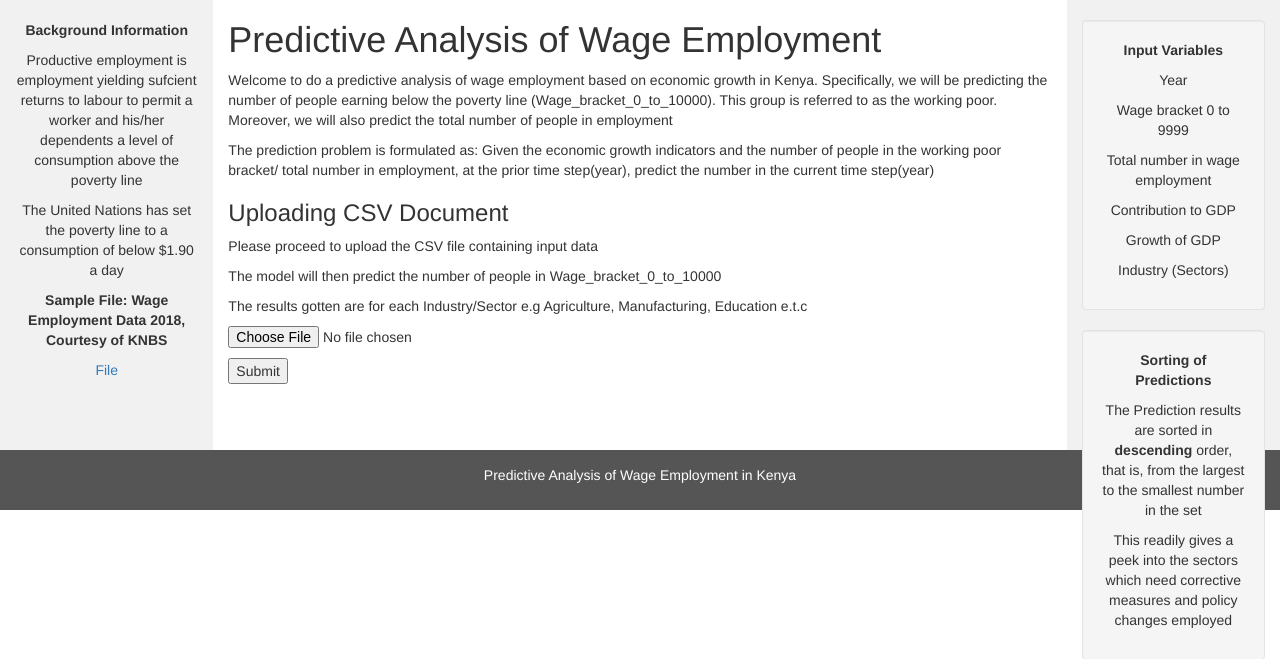
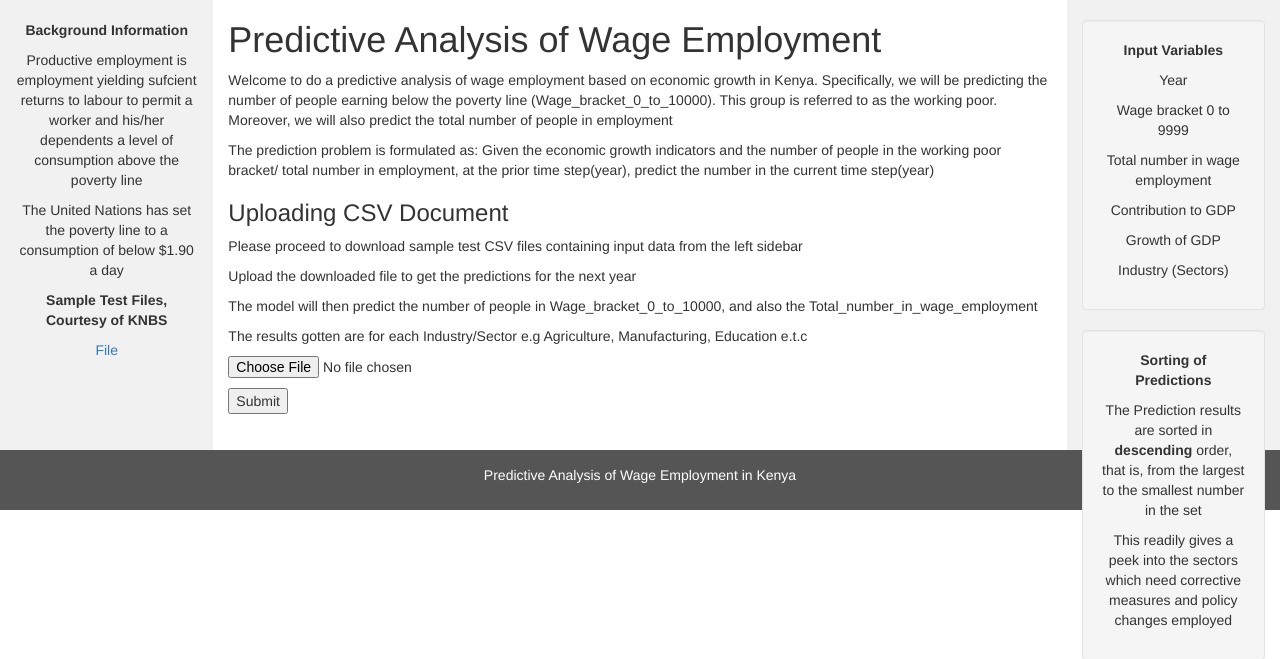
Before and after one commit to IsaacMwendwa/productive-employment-prediction, a Flask app: page / in a window 1280 px wide. Shown: the part 52-711 px from the top of the page. Run offline with Flask 2, Linux system fonts and the light colour scheme; parts of the project's set-up code (start-up, migrations or seed data) failed here and were passed over; some libraries are stand-ins or nearby versions.

Commit message:
Update sample file functionality

```diff
--- a/templates/index.html
+++ b/templates/index.html
@@ -1,5 +1,6 @@
 <!DOCTYPE html>
 <html lang="en">
+
 <head>
   <title>Predictive Analysis of Wage Employment Based on Economic Growth in Kenya</title>
   <meta charset="utf-8">
@@ -15,7 +16,9 @@
     }
 
     /* Set height of the grid so .sidenav can be 100% (adjust as needed) */
-    .row.content {height: 450px}
+    .row.content {
+      height: 450px
+    }
 
     /* Set gray background color and 100% height */
     .sidenav {
@@ -37,10 +40,14 @@
         height: auto;
         padding: 15px;
       }
-      .row.content {height:auto;}
+
+      .row.content {
+        height: auto;
+      }
     }
   </style>
 </head>
+
 <body>
 
   <nav class="navbar navbar-inverse">
@@ -65,23 +72,26 @@
         <p>Productive employment is employment yielding sufcient returns to labour to permit a worker and
           his/her dependents a level of consumption above the poverty line</p>
         <p>The United Nations has set the poverty line to a consumption of below $1.90 a day</p>
-      <p><b>Sample File: Wage Employment Data 2018, Courtesy of KNBS</b></p>
-      <p><a href="{{ url_for('download', filename="Wage_Employment_and_GDP_2018.csv") }}">File</a></p>
+        <p><b>Sample Test Files, Courtesy of KNBS</b></p>
+        <p><a href="{{ url_for('download', filename=" Wage_Employment_and_GDP_2018.csv") }}">File</a></p>
       </div>
 
       <div class="col-sm-8 text-left">
         <h1>Predictive Analysis of Wage Employment</h1>
-      <p>Welcome to do a predictive analysis of wage employment based on economic growth in Kenya. Specifically, we will
+        <p>Welcome to do a predictive analysis of wage employment based on economic growth in Kenya. Specifically, we
+          will
           be predicting the number of people earning below the poverty line
           (Wage_bracket_0_to_10000). This group is referred to as the working poor. Moreover,
           we will also predict the total number of people in employment
         </p>
         <p>The prediction problem is formulated as: Given the economic growth indicators
           and the number of people in the working poor bracket/ total number in employment, at
-        the prior time step(year), predict the number in the current time step(year)      </p>
+          the prior time step(year), predict the number in the current time step(year) </p>
         <h3>Uploading CSV Document</h3>
-      <p>Please proceed to upload the CSV file containing input data</p>
-      <p>The model will then predict the number of people in Wage_bracket_0_to_10000</p>
+        <p>Please proceed to download sample test CSV files containing input data from the left sidebar</p>
+        <p>Upload the downloaded file to get the predictions for the next year</p>
+        <p>The model will then predict the number of people in Wage_bracket_0_to_10000, and also the
+          Total_number_in_wage_employment</p>
         <p>The results gotten are for each Industry/Sector e.g Agriculture, Manufacturing, Education e.t.c</p>
         <form method="POST" action="" enctype="multipart/form-data">
           <p><input type="file" name="file"></p>
@@ -114,4 +124,5 @@
     <p>Predictive Analysis of Wage Employment in Kenya</p>
   </footer>
 </body>
+
 </html>
```
Lines whose indentation alone changed are shown as unchanged.
